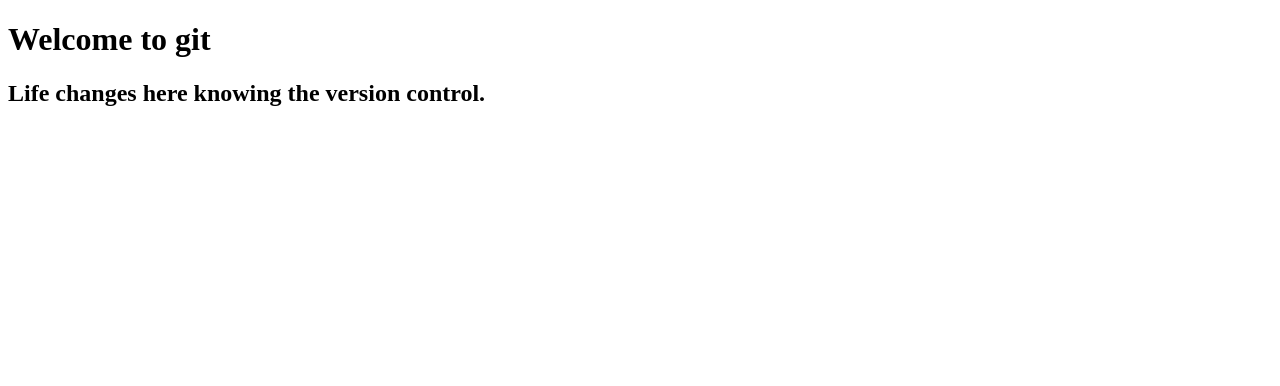
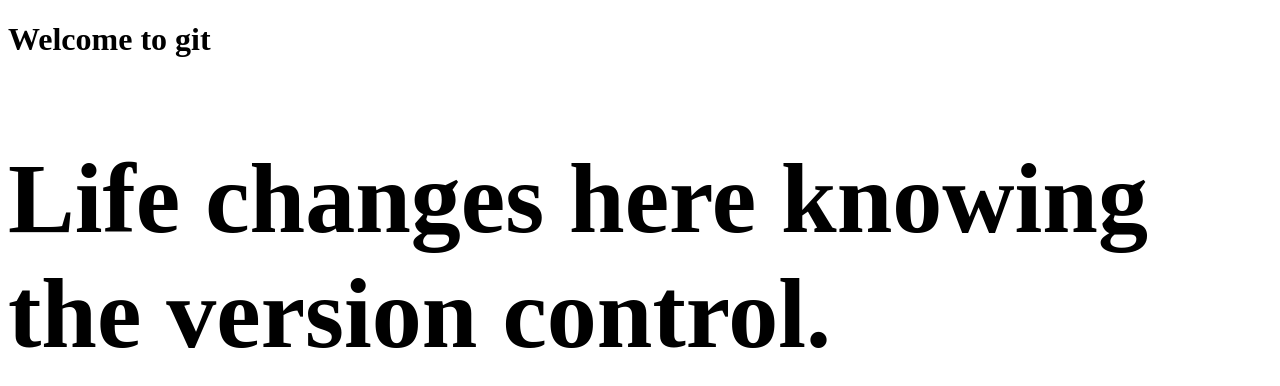
Before and after one commit to ironman624142/never, a plain HTML site: page index.html in a window 1280 px wide. Drawn offline with Linux system fonts and the light colour scheme.

Commit message:
Update index.html-style added to h2

```diff
--- a/index.html
+++ b/index.html
@@ -8,6 +8,6 @@
 </head>
 <body>
     <h1>Welcome to git </h1>
-    <h2>Life changes here knowing the version control.</h2>
+    <h2 style="font-size:100px;">Life changes here knowing the version control.</h2>
 </body>
 </html>
```
